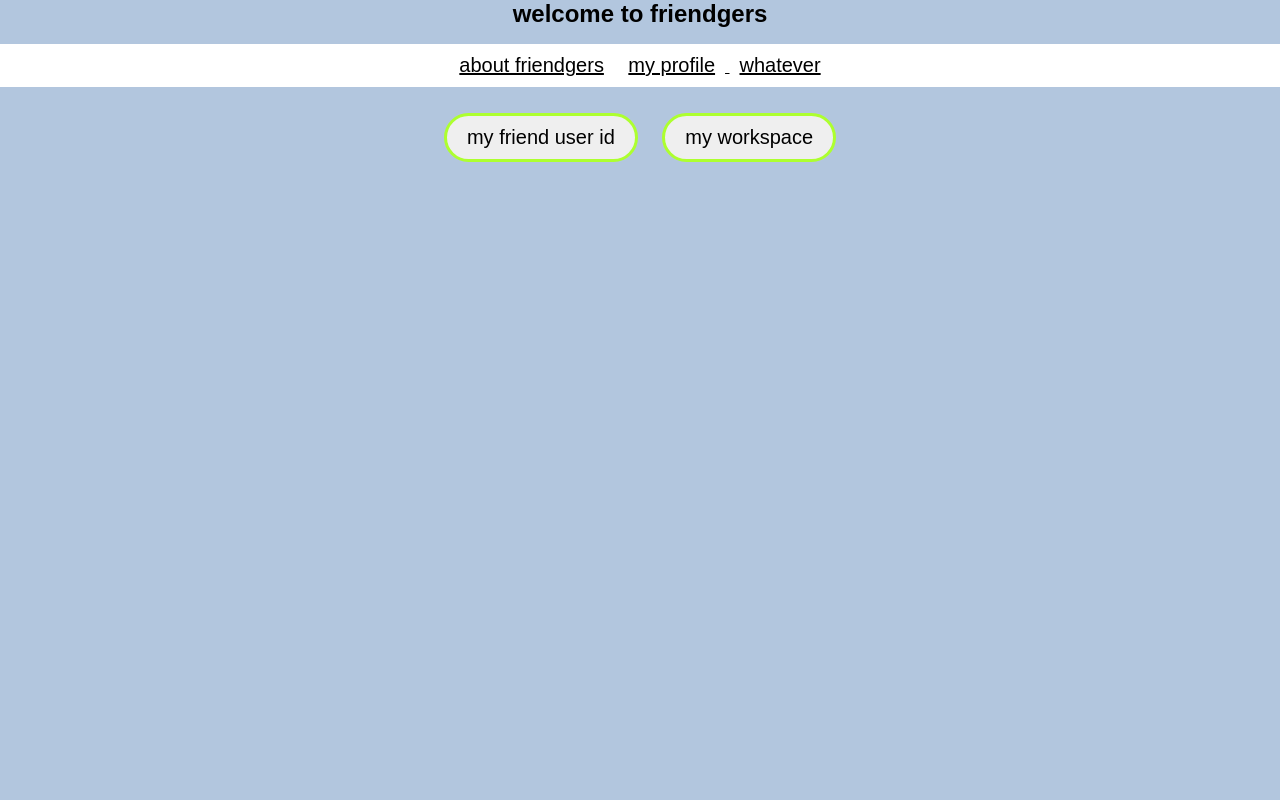
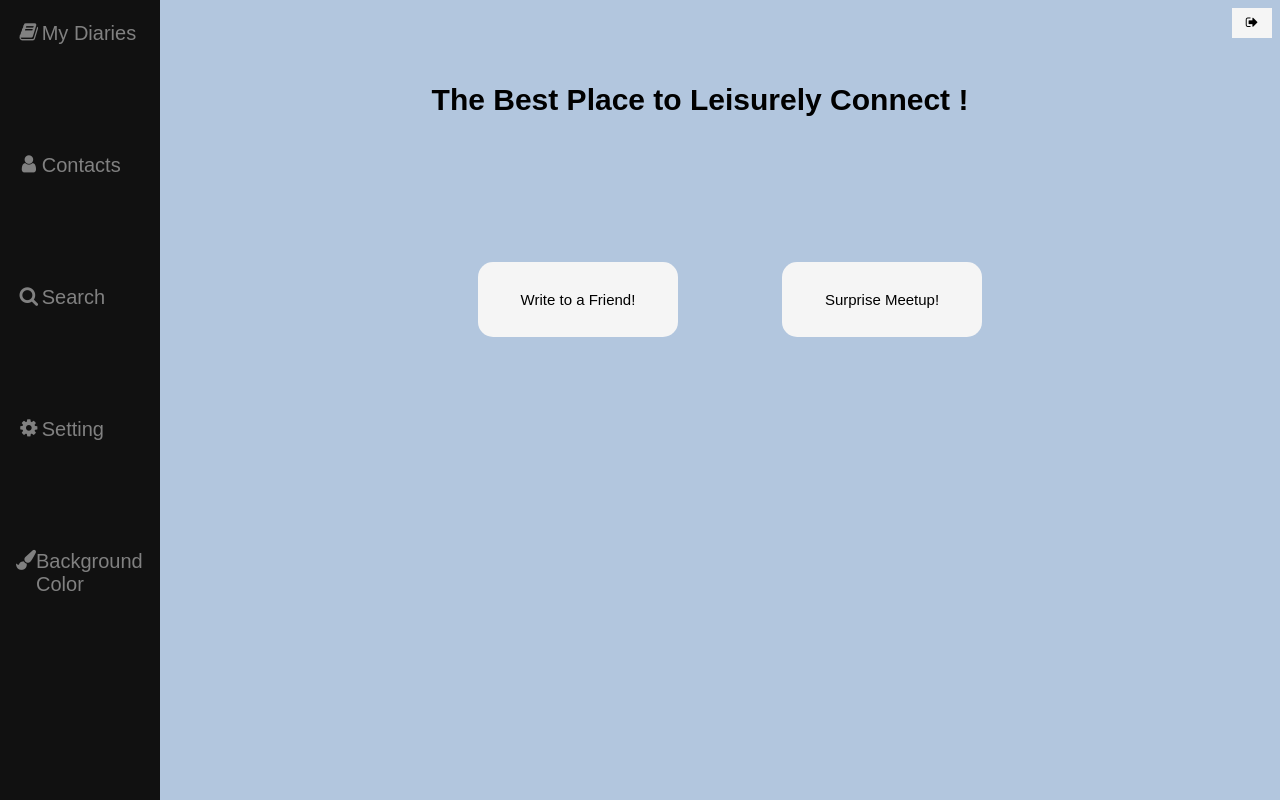
Before and after one commit to swatisur79/Friendgers-, a plain HTML site: page homepage.html in a window 1280 px wide. Drawn offline with Linux system fonts and the light colour scheme.

Commit message:
Added homepage.css, Made some basic changes to homepage.html and workspace.html

```diff
--- /dev/null
+++ b/homepage.css
@@ -0,0 +1,98 @@
+/* Style the sidebar - fixed full height */
+.sidebar {
+  height: 100%;
+  width: 160px;
+  position: fixed;
+  z-index: 1;
+  top: 0;
+  left: 0;
+  background-color: #111;
+  overflow-x: hidden;
+  padding-top: 16px;
+}
+
+/* Style sidebar links */
+.sidebar a {
+  padding: 6px 8px 6px 16px;
+  text-decoration: none;
+  font-size: 20px;
+  font-family: Arial, Helvetica, sans-serif;
+  color: #818181;
+  display: flex;
+  height: 15%;
+}
+
+/* Style links on mouse-over */
+.sidebar a:hover {
+  color: #f1f1f1;
+}
+
+/* Style the main content */
+.container {
+  margin-left: 160px; /* Same as the width of the sidenav */
+  padding: 0px 10px;
+}
+
+/* Add media queries for small screens (when the height of the screen is less than 450px, add a smaller padding and font-size) */
+@media screen and (max-height: 450px) {
+  .sidebar {padding-top: 15px;}
+  .sidebar a {font-size: 18px;}
+}
+
+h1{
+  top:75px;
+  position: relative;
+  text-align: center;
+  font-size: 30px;
+  margin-left:160px;
+  font-family: Arial, Helvetica, sans-serif;
+}
+
+.container #btn1{
+  position: relative;
+  top: 200px;
+  font-size: 15px;
+  left: 300px;
+  font-family: Arial, Helvetica, sans-serif;
+  width: 200px;
+  height:75px;
+  border-radius: 15px;
+  background-color: whitesmoke;
+  border:thin;
+}
+
+.container #btn2{
+  position: relative;
+  top: 200px;
+  font-size: 15px;
+  left: 400px;
+  font-family: Arial, Helvetica, sans-serif;
+  width: 200px;
+  height:75px;
+  border-radius: 15px;
+  background-color: whitesmoke;
+  border:thin;
+}
+
+.container a:link{
+  text-decoration: none;
+  color: black;
+  display: inline-block;
+  }
+
+.container a:hover{
+  background-color: #EDEADE
+}
+
+.container a:visited {
+  text-decoration: none;
+  color: black;
+}
+
+#logout{
+  width:40px;
+  height:30px;
+  float:right;
+  background-color: whitesmoke;
+  border:thin;
+}
--- a/homepage.html
+++ b/homepage.html
@@ -1,41 +1,26 @@
 <!DOCTYPE>
 <html>
 <head>
-<title>friendgers</title>
-<style>
-  h1{text-align: center; font-size: 150%;}
-  body{
-    background-color: #FEC8D8;
-  }
-  ul{
-    text-align: center;
-    padding: 10px;
-    background: white;
-  }
-  li{
-    text-align: center;
-    display: inline;
-    padding: 0px 10px 0px 10px;
-    font-size: 20px
-  }
-  a{color: black;}
-
-  btn one{width: 200px; height:50px; background-color: yellow}
-</style>
+<title>Friendgers</title>
+<link rel="stylesheet" href="https://cdnjs.cloudflare.com/ajax/libs/font-awesome/4.7.0/css/font-awesome.min.css"/>
+<link rel="stylesheet" type="text/css" href="homepage.css"/>
+<a href="index.html"><button id="logout"><i class="fa fa-fw fa-sign-out"></i> </button></a>
 </head>
 <body style="background-color: #B2C6DE">
-  <link rel="stylesheet" type="text/css" href="intern.css">
-  <h1>welcome to friendgers</h1>
-  <ul>
-   <li><a href="#"> about friendgers</a></li>
-   <li><a href="#">my profile</li>
-   <li><a href="#">whatever</a></li>
-  </ul>
+
+  <h1>The Best Place to Leisurely Connect !</h1>
+  <div class="sidebar">
+
+  <a href="#home"><i class="fa fa-fw fa-book"></i> My Diaries</a>
+  <a href="#services"><i class="fa fa-fw fa-user"></i> Contacts</a>
+  <a href="#home"><i class="fa fa-fw fa-search"></i>Search</a>
+  <a href="#clients"><i class="fa fa-fw fa-cog"></i> Setting</a>
+  <a href="#contact"><i class="fa fa-fw fa-paint-brush"></i> Background Color</a>
+  </div>
 
   <div class="container">
-   <a href="workspace.html"><button class="btn btn1">my friend user id</button></a>
-   <button class="btn btn2">my workspace</button>
+   <button id="btn1"><a href="workspace.html">Write to a Friend!</a></button>
+   <button id="btn2"><a href="workspace.html"> Surprise Meetup!</a></button>
   </div>
 </body>
-
 </html>
```
Also changed, not shown: workspace.html (+1 -0 lines).
